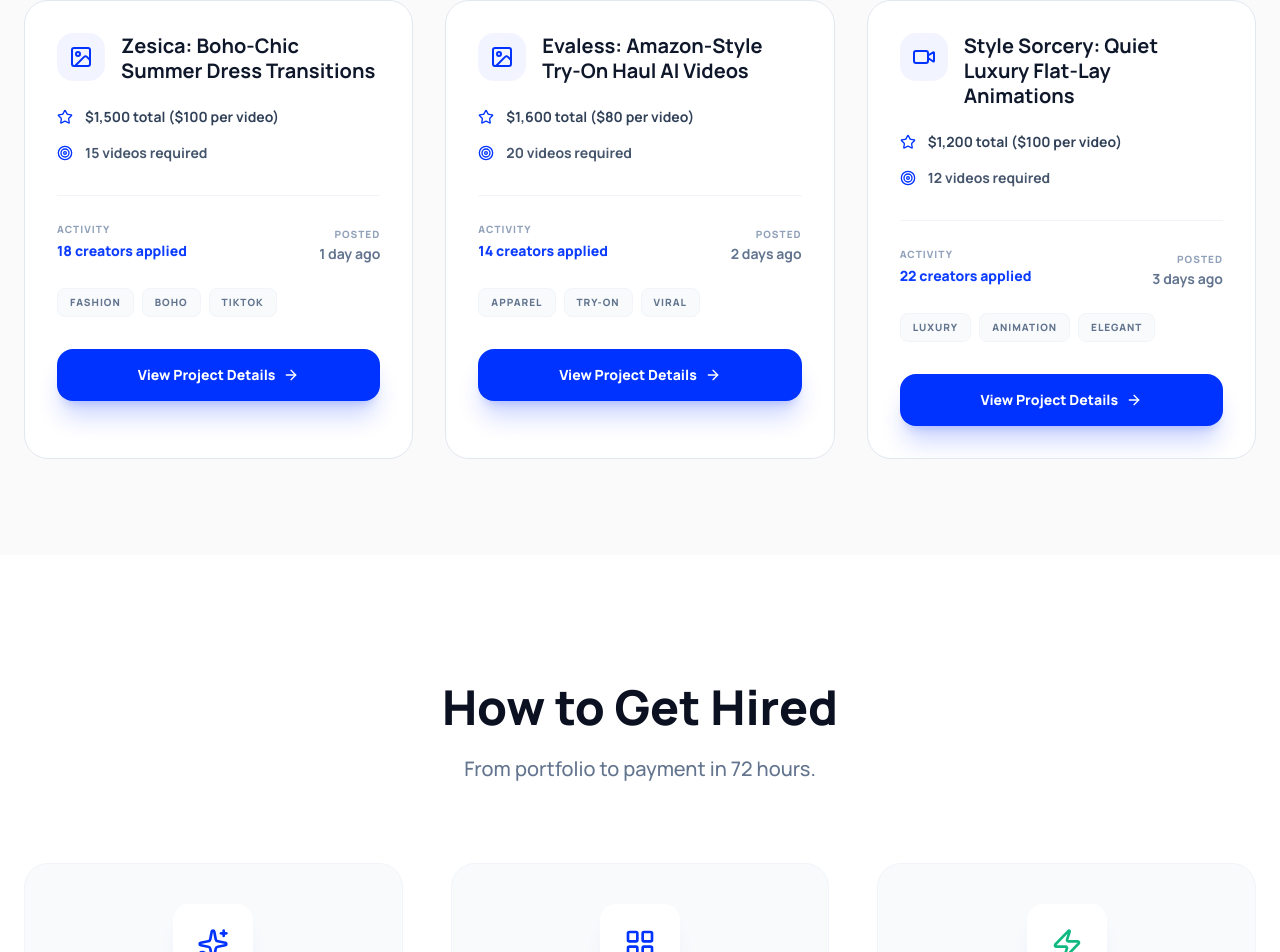
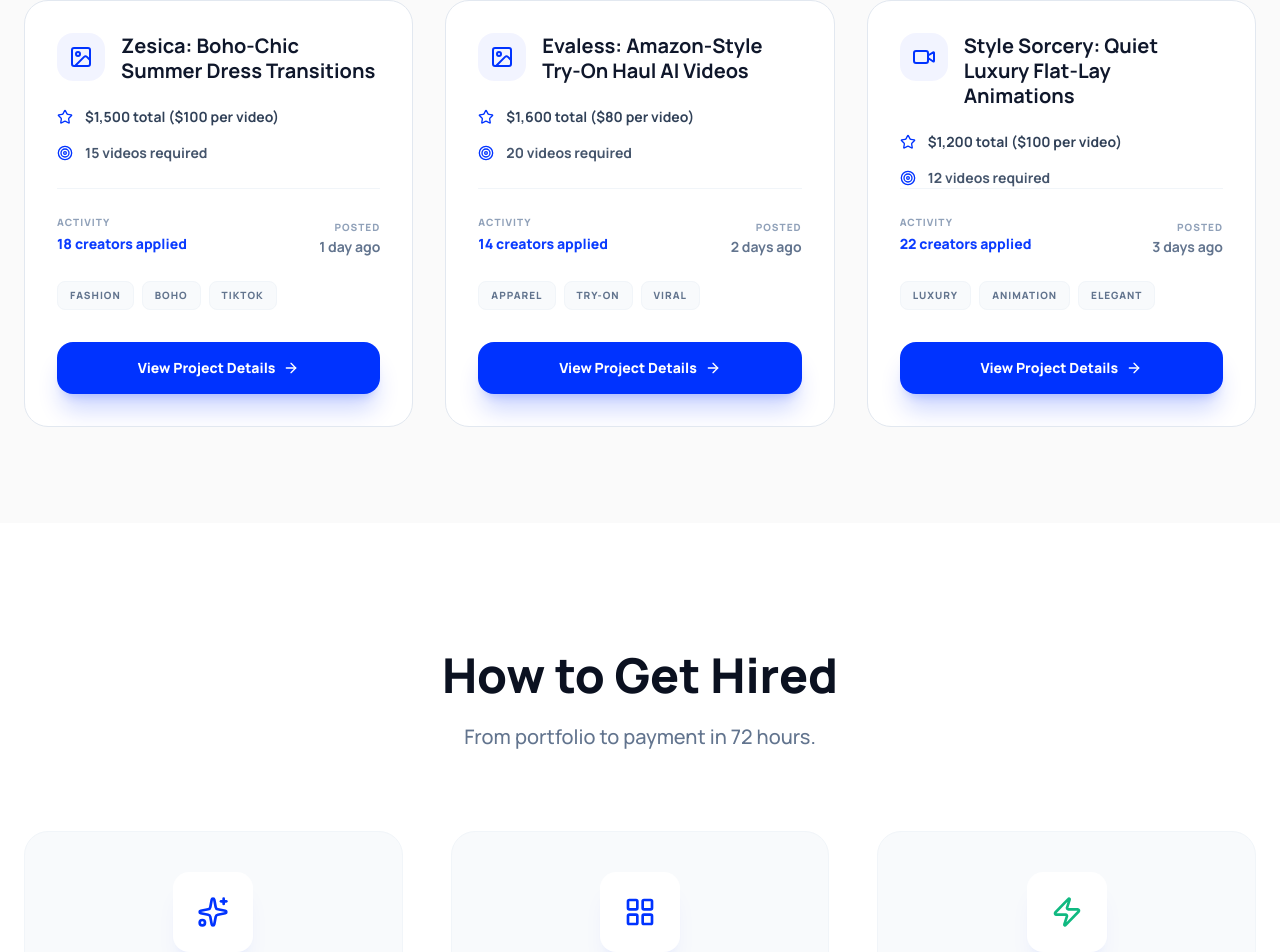
Before and after one commit to Augustas11/krisskross_jobs, a Next.js app: page / in a window 1280 px wide. Shown: the part 1191-2143 px from the top of the page. Built offline with nearby package versions, Linux system fonts and the light colour scheme.

Commit message:
fix: align project cards metadata by pushing footer to bottom

```diff
--- a/src/app/page.tsx
+++ b/src/app/page.tsx
@@ -162,7 +162,7 @@
                 </div>
               </div>
 
-              <div className="mt-8 border-t border-slate-100 pt-6">
+              <div className="mt-auto border-t border-slate-100 pt-6">
                 <div className="flex items-center justify-between mb-6">
                   <div className="flex flex-col">
                     <span className="text-[10px] font-black uppercase tracking-widest text-slate-400 mb-1">Activity</span>
@@ -180,7 +180,7 @@
                   ))}
                 </div>
 
-                <div className="mt-auto">
+                <div>
                   <button className="flex w-full items-center justify-center gap-2 rounded-2xl bg-primary py-4 text-sm font-black text-white shadow-xl shadow-primary/20 transition-all hover:bg-primary/90 group-hover:scale-[1.02]">
                     View Project Details <ArrowRight className="h-4 w-4" />
                   </button>
```
